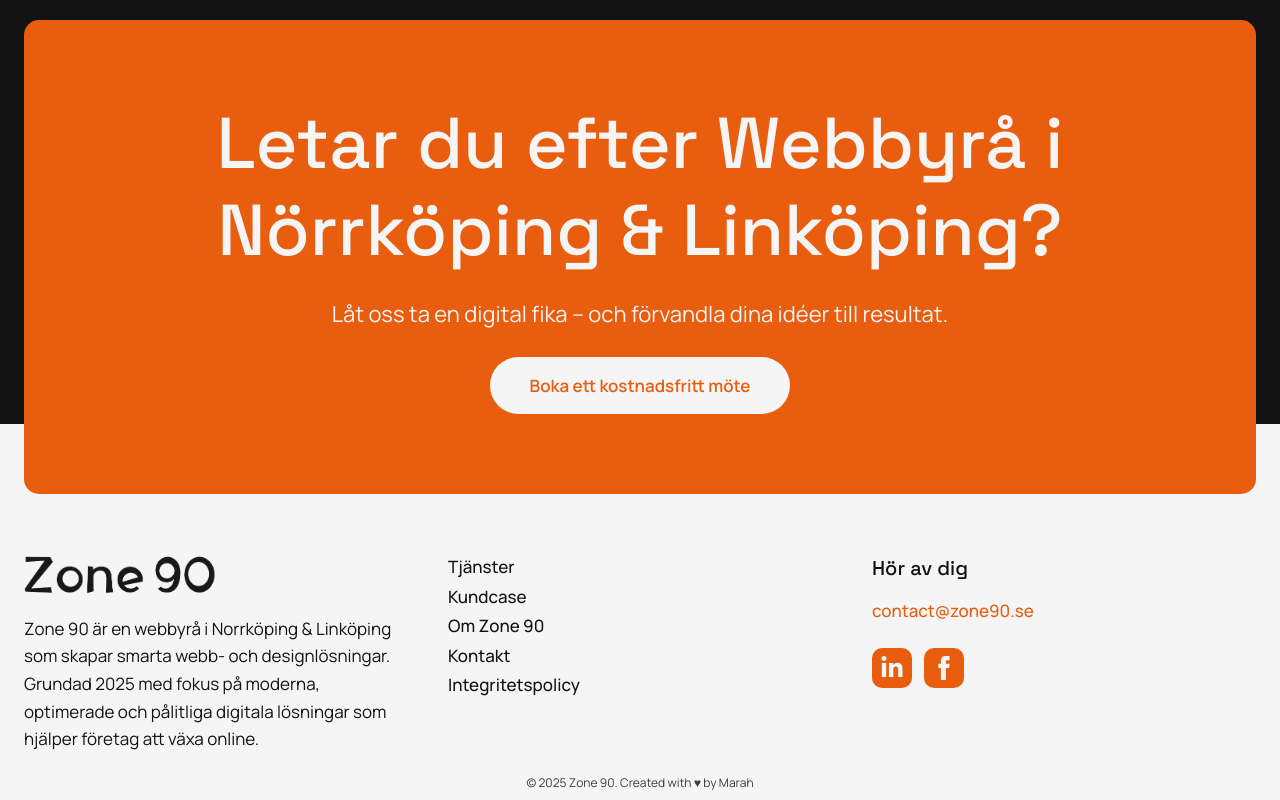
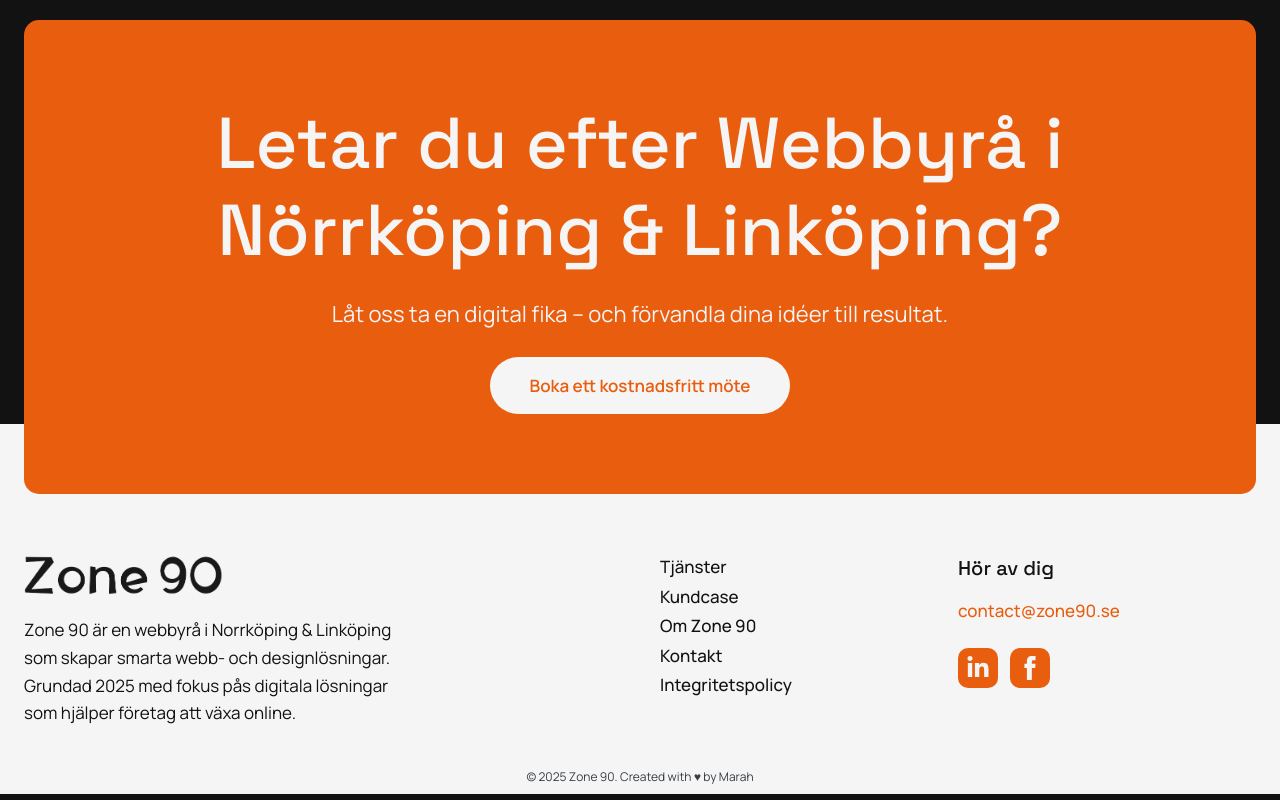
Before and after one commit to Marahkny/Marahs-portofolio, a Next.js app: page /case/techno in a window 1280 px wide. Shown: the part 6879-7679 px from the top of the page. Built offline with nearby package versions, Linux system fonts and the light colour scheme.

Commit message:
uppdate footer

```diff
--- a/src/app/Componenet/Footer.js
+++ b/src/app/Componenet/Footer.js
@@ -10,34 +10,37 @@ export default function Footer() {
       <div className="bg-[#F5F5F5] ">
 
 
-      <div className=" px-6 max-w-7xl mx-auto grid grid-cols-1 md:grid-cols-3 pt-[130px] gap-10">
+   <div className="px-6 max-w-7xl mx-auto grid grid-cols-1 md:grid-cols-2 pt-[130px] gap-10">
 
-
-        <div>
+  {/* Kolumn 1 */}
+  <div className="flex flex-col items-start">
+    <div className="w-2/3">
       <Link href="/" aria-label="Go to homepage">
         <Image
           src="/photos/ZONWAY (1).png"
           alt="Zone 90 logo"
-      width={600}
-      height={600}
+          width={500}
+                height={500}
                 className="w-[50%] h-auto"
         />
       </Link>
 
-          <p className="text-[#121212] leading-relaxed  pt-5 max-w-md">
-Zone 90 är en webbyrå i Norrköping & Linköping som skapar smarta webb- och designlösningar. Grundad 2025 med fokus på moderna, optimerade och pålitliga digitala lösningar som hjälper företag att växa online.         </p>
-
+      <p className="text-[#121212] leading-relaxed pt-5">
+        Zone 90 är en webbyrå i Norrköping & Linköping som skapar smarta webb- och designlösningar.
+        Grundad 2025 med fokus pås digitala lösningar som hjälper företag att växa online.
+      </p>
+    </div>
   </div>
 
+  {/* Kolumn 2 */}
+  <div className="grid grid-cols-1 md:grid-cols-2">
     {/* NAVIGATION */}
     <nav aria-label="Footer Navigation">
-          <ul className="space-y-1 text-sm text-gray-300 ">
+      <ul className="space-y-1 text-sm text-gray-300">
         <li>
           <Link
             href="/tjanster"
-                className="relative inline-block font-[500] before:absolute before:bottom-0 before:left-0 before:h-[2px] before:w-0 before:bg-[#121212] before:transition-all before:duration-200 before:ease-in-out hover:before:w-full text-[#121212] focus:outline-none focus-visible:ring-2 focus-visible:ring-white"
-                aria-label="Läs mer om våra tjanster"
-                title="Våra tjänster"
+            className="relative inline-block font-[500] text-[#121212] before:absolute before:bottom-0 before:left-0 before:h-[2px] before:w-0 before:bg-[#121212] before:transition-all before:duration-200 before:ease-in-out hover:before:w-full"
           >
             Tjänster
           </Link>
@@ -45,9 +48,7 @@ Zone 90 är en webbyrå i Norrköping & Linköping som skapar smarta webb- och d
         <li>
           <Link
             href="/case"
- className="relative inline-block font-[500] before:absolute before:bottom-0 before:left-0 before:h-[2px] before:w-0 before:bg-[#121212] before:transition-all before:duration-200 before:ease-in-out hover:before:w-full text-[#121212] focus:outline-none focus-visible:ring-2 focus-visible:ring-white"
-                aria-label="Se om om kundcase"
-                title="Case"
+            className="relative inline-block font-[500] text-[#121212] before:absolute before:bottom-0 before:left-0 before:h-[2px] before:w-0 before:bg-[#121212] before:transition-all before:duration-200 before:ease-in-out hover:before:w-full"
           >
             Kundcase
           </Link>
@@ -55,9 +56,7 @@ Zone 90 är en webbyrå i Norrköping & Linköping som skapar smarta webb- och d
         <li>
           <Link
             href="/omzone90"
- className="relative inline-block font-[500] before:absolute before:bottom-0 before:left-0 before:h-[2px] before:w-0 before:bg-[#121212] before:transition-all before:duration-200 before:ease-in-out hover:before:w-full text-[#121212] focus:outline-none focus-visible:ring-2 focus-visible:ring-white"
-                aria-label="Läs mer om Zone 90"
-                title="om zone 90"
+            className="relative inline-block font-[500] text-[#121212] before:absolute before:bottom-0 before:left-0 before:h-[2px] before:w-0 before:bg-[#121212] before:transition-all before:duration-200 before:ease-in-out hover:before:w-full"
           >
             Om Zone 90
           </Link>
@@ -65,65 +64,58 @@ Zone 90 är en webbyrå i Norrköping & Linköping som skapar smarta webb- och d
         <li>
           <Link
             href="/kontakt"
- className="relative inline-block font-[500] before:absolute before:bottom-0 before:left-0 before:h-[2px] before:w-0 before:bg-[#121212] before:transition-all before:duration-200 before:ease-in-out hover:before:w-full text-[#121212] focus:outline-none focus-visible:ring-2 focus-visible:ring-white"                aria-label="Contact Zone 90"
-                title="Kontakt"
+            className="relative inline-block font-[500] text-[#121212] before:absolute before:bottom-0 before:left-0 before:h-[2px] before:w-0 before:bg-[#121212] before:transition-all before:duration-200 before:ease-in-out hover:before:w-full"
           >
             Kontakt
           </Link>
-
         </li>
         <li>
           <Link
             href="/privacy"
- className="relative inline-block font-[500] before:absolute before:bottom-0 before:left-0 before:h-[2px] before:w-0 before:bg-[#121212] before:transition-all before:duration-200 before:ease-in-out hover:before:w-full text-[#121212] focus:outline-none focus-visible:ring-2 focus-visible:ring-white"                aria-label="Contact Zone 90"
-                title="Integritetspolicy"
+            className="relative inline-block font-[500] text-[#121212] before:absolute before:bottom-0 before:left-0 before:h-[2px] before:w-0 before:bg-[#121212] before:transition-all before:duration-200 before:ease-in-out hover:before:w-full"
           >
             Integritetspolicy
           </Link>
-
         </li>
       </ul>
     </nav>
-        <div>
-        <h4 className="text-xl mb-4 text-[#121212]">Hör av dig </h4>
+
+    {/* Kontakt & Social */}
+    <div >
+      <h4 className="text-xl mb-4 text-[#121212]">Hör av dig</h4>
       <p className="text-[#121212]">
         <a
           href="mailto:contact@zone90.se"
-              className="text-[#E95D0F] font-[500] hover:decoration-[#E95D0F]   hover:underline  focus:outline-none focus-visible:ring-2 focus-visible:ring-white"
-              aria-label="Send an email to contact@zone90.se"
-              title="Skicka e-post"
+          className="text-[#E95D0F] font-[500] hover:underline"
         >
           contact@zone90.se
         </a>
       </p>
 
-          {/* Social Media Icons */}
       <div className="flex gap-3 mt-6">
         <a
           href="https://www.linkedin.com/company/zone90/"
           target="_blank"
           rel="noopener noreferrer"
-              className=" rounded-full transition transform  focus:outline-none focus-visible:ring-2 focus-visible:ring-white"
-              aria-label="Visit our LinkedIn page"
-              title="LinkedIn"
+          className="rounded-full transition transform"
         >
-              <FaLinkedinIn className="text-[40px] bg-[#E95D0F] p-2 rounded-[10px] text-[#F5F5F5]" aria-hidden="true" />
+          <FaLinkedinIn className="text-[40px] bg-[#E95D0F] p-2 rounded-[10px] text-[#F5F5F5]" />
         </a>
         <a
           href="https://www.facebook.com/people/Zone90/61575014166638/"
           target="_blank"
           rel="noopener noreferrer"
-              className=" rounded-full transition transform  focus:outline-none focus-visible:ring-2 focus-visible:ring-white"
-              aria-label="Visit our LinkedIn page"
-              title="Facebook"
+          className="rounded-full transition transform"
         >
-              <TfiFacebook className="text-[40px] bg-[#E95D0F] p-2 rounded-[10px] text-[#F5F5F5]" aria-hidden="true" />
+          <TfiFacebook className="text-[40px] bg-[#E95D0F] p-2 rounded-[10px] text-[#F5F5F5]" />
         </a>
-          </div></div>
+      </div>
+    </div>
+  </div>
 </div>
 
       {/* FOOTER BOTTOM */}
-      <div className="py-2 pt-5 text-center text-[12px] text-[#393E46]">
+      <div className="pb-2 pt-10 text-center text-[12px] text-[#393E46]">
         © {new Date().getFullYear()} Zone 90. Created with ♥ by Marah
       </div>
       </div>
```
Lines whose indentation alone changed are shown as unchanged.
